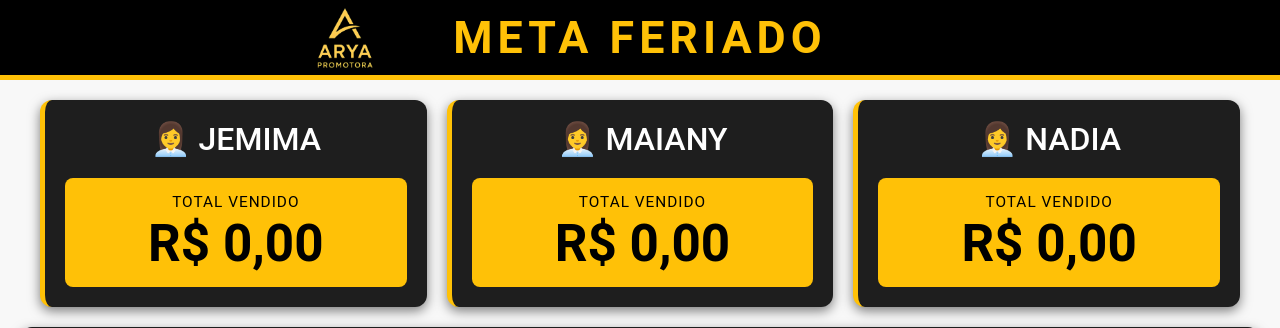
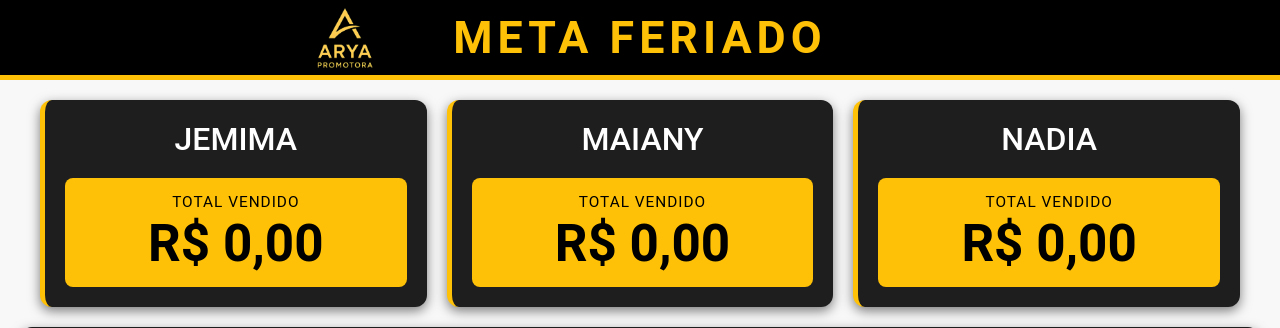
Before and after one commit to aryapromotora-alt/planilha-de-vendas, a Flask app: page /meta-feriado in a window 1280 px wide. Shown: the top 328 px of the page. Run offline with Flask 3, Linux system fonts and the light colour scheme; some libraries are stand-ins or nearby versions.

Commit message:
Add files via upload

```diff
--- a/templates/meta_feriado.html
+++ b/templates/meta_feriado.html
@@ -27,7 +27,7 @@
                 opacity: 1;
             }
             100% {
-                left: calc(100vw - 80px); /* 👈 VAI ATÉ A BORDA DIREITA DA TELA */
+                left: calc(100vw - 80px); /* VAI ATÉ A BORDA DIREITA DA TELA */
                 opacity: 1;
             }
         }
@@ -91,7 +91,7 @@
             position: absolute;
             height: 80%;
             left: 0;
-            animation: logo-slide 25s linear infinite; /* 👈 25 segundos */
+            animation: logo-slide 25s linear infinite;
             z-index: 5;
             pointer-events: none;
         }
@@ -208,13 +208,21 @@
             border-radius: 8px;
             overflow: hidden;
             margin: 15px auto;
+            position: relative;
         }
 
         .progress-fill {
             height: 100%;
-            background: var(--color-success);
             border-radius: 8px;
-            transition: width 0.3s ease;
+            transition: width 0.6s ease;
+            background: linear-gradient(to right,
+                var(--color-danger) 0%,
+                var(--color-warning) 50%,
+                var(--color-success) 100%
+            );
+            background-size: 200% 100%;
+            background-position: left;
+            position: relative;
         }
 
         /* Media Query para telas menores */
@@ -258,7 +266,7 @@
             <!-- Grid de Vendedores -->
             <div class="sellers-grid">
                 <div class="seller-card">
-                    <div class="seller-name">👩‍💼 JEMIMA</div>
+                    <div class="seller-name">JEMIMA</div>
                     <div class="seller-stats">
                         <div class="stat-box total-vendedor">
                             <div class="stat-label">Total Vendido</div>
@@ -268,7 +276,7 @@
                 </div>
 
                 <div class="seller-card">
-                    <div class="seller-name">👩‍💼 MAIANY</div>
+                    <div class="seller-name">MAIANY</div>
                     <div class="seller-stats">
                         <div class="stat-box total-vendedor">
                             <div class="stat-label">Total Vendido</div>
@@ -278,7 +286,7 @@
                 </div>
 
                 <div class="seller-card">
-                    <div class="seller-name">👩‍💼 NADIA</div>
+                    <div class="seller-name">NADIA</div>
                     <div class="seller-stats">
                         <div class="stat-box total-vendedor">
                             <div class="stat-label">Total Vendido</div>
@@ -311,21 +319,15 @@
     </div>
 
     <script>
-        // Script para atualizar a cor da barra de progresso
+        // Script para ajustar o gradiente dinâmico na barra de progresso
         const progressPercentage = {{ progress_percentage }};
         const progressFill = document.getElementById('progress-fill');
 
-        if (progressPercentage >= 100) {
-            progressFill.style.backgroundColor = 'var(--color-success)';
-        } else if (progressPercentage >= 75) {
-            progressFill.style.backgroundColor = 'var(--color-warning)';
-        } else if (progressPercentage >= 50) {
-            progressFill.style.backgroundColor = 'var(--color-primary)';
-        } else {
-            progressFill.style.backgroundColor = 'var(--color-danger)';
-        }
+        // Ajusta a posição do gradiente para que a cor certa apareça no preenchimento
+        progressFill.style.backgroundPosition = `-${100 - progressPercentage}% 0`;
 
-        progressFill.className = 'progress-fill';
+        // Opcional: adicionar borda suave para destacar
+        progressFill.style.boxShadow = '0 0 6px rgba(255, 215, 0, 0.3)';
     </script>
 </body>
 </html>
```
